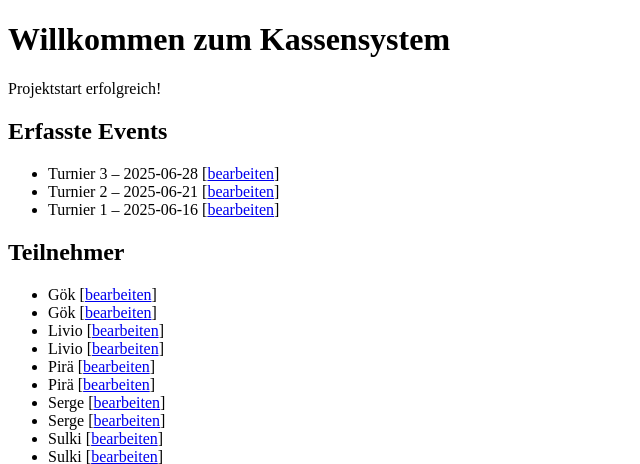
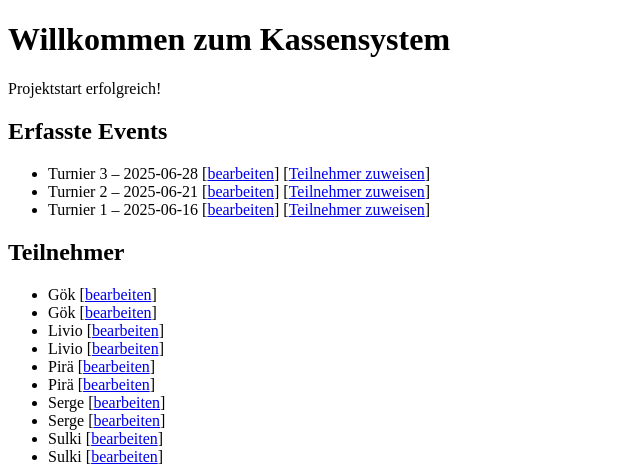
Before and after one commit to goksche/Kassensystem, a Flask app: page / in a window 1280 px wide. Shown: the top 464 px of the page, without its empty margins (0-640 px from the left). Run offline with Flask 3, Linux system fonts and the light colour scheme.

Commit message:
v1.2 – MVP I

```diff
--- a/app/routes.py
+++ b/app/routes.py
@@ -264,3 +264,24 @@ def edit_getraenk(getraenk_id):
         return redirect(url_for("index"))
 
     return render_template("getraenk_edit.html", getraenk=getraenk)
+@app.route("/event/<int:event_id>/teilnehmer", methods=["GET", "POST"])
+def zuweise_teilnehmer(event_id):
+    event = Event.query.get_or_404(event_id)
+    alle_teilnehmer = Teilnehmer.query.order_by(Teilnehmer.name).all()
+
+    if request.method == "POST":
+        ausgewaehlt_ids = request.form.getlist("teilnehmer")
+        for teilnehmer in alle_teilnehmer:
+            zuweisung = TeilnehmerEvent.query.filter_by(event_id=event.id, teilnehmer_id=teilnehmer.id).first()
+
+            if str(teilnehmer.id) in ausgewaehlt_ids and not zuweisung:
+                neu = TeilnehmerEvent(event_id=event.id, teilnehmer_id=teilnehmer.id, bezahlt_status="offen")
+                db.session.add(neu)
+            elif str(teilnehmer.id) not in ausgewaehlt_ids and zuweisung:
+                db.session.delete(zuweisung)
+
+        db.session.commit()
+        return redirect(url_for("index"))
+
+    bestehende_ids = [te.teilnehmer_id for te in TeilnehmerEvent.query.filter_by(event_id=event.id).all()]
+    return render_template("event_teilnehmer_zuweisung.html", event=event, teilnehmer=alle_teilnehmer, bestehende_ids=bestehende_ids)
--- a/app/templates/index.html
+++ b/app/templates/index.html
@@ -15,6 +15,7 @@
             <li>
                 {{ event.name }} – {{ event.datum }}
                 [<a href="{{ url_for('edit_event', event_id=event.id) }}">bearbeiten</a>]
+                [<a href="{{ url_for('zuweise_teilnehmer', event_id=event.id) }}">Teilnehmer zuweisen</a>]
             </li>
         {% endfor %}
         </ul>
```
Also changed, not shown: app/templates/event_teilnehmer_zuweisung.html (added, +23 -0 lines), instance/kassensystem.sqlite.
